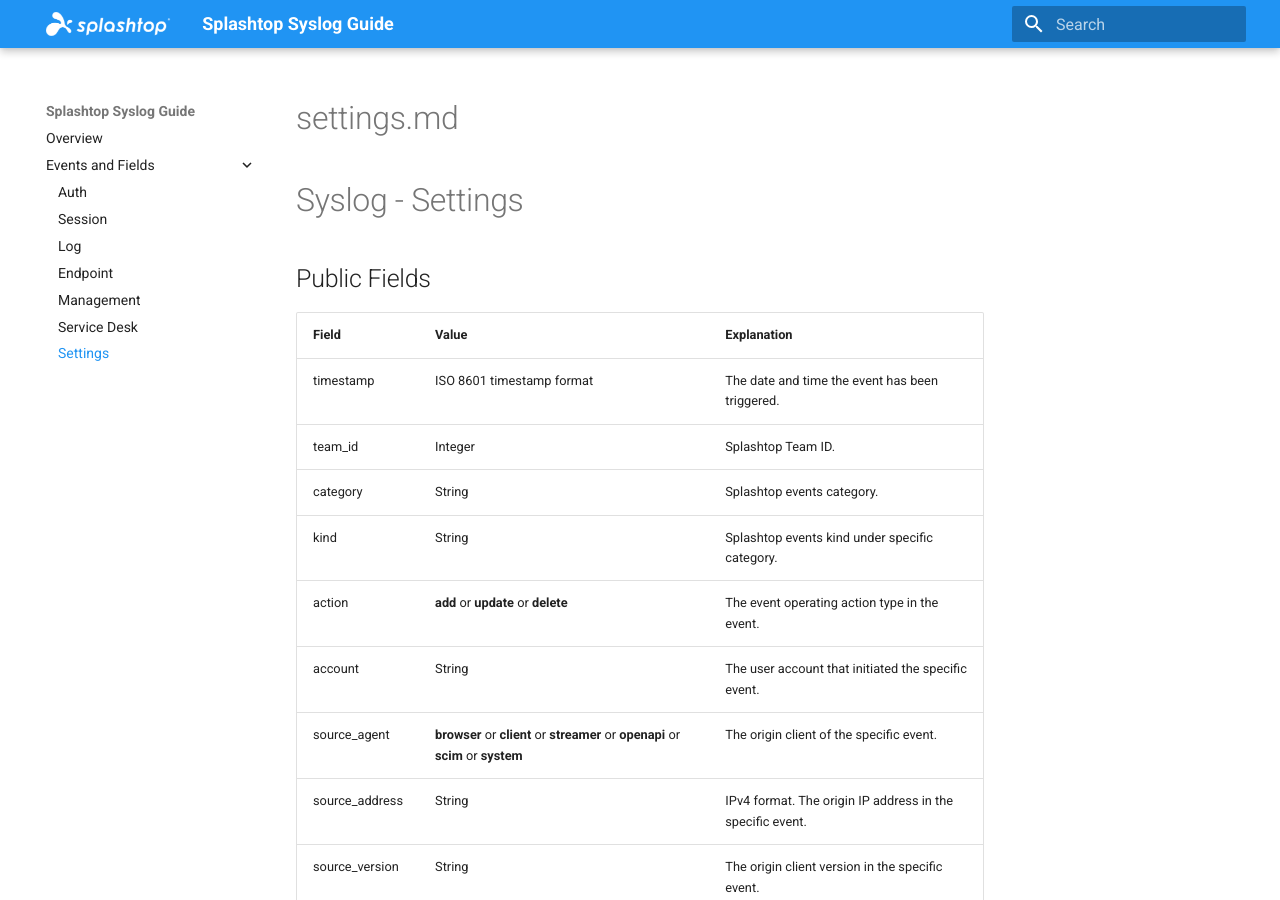
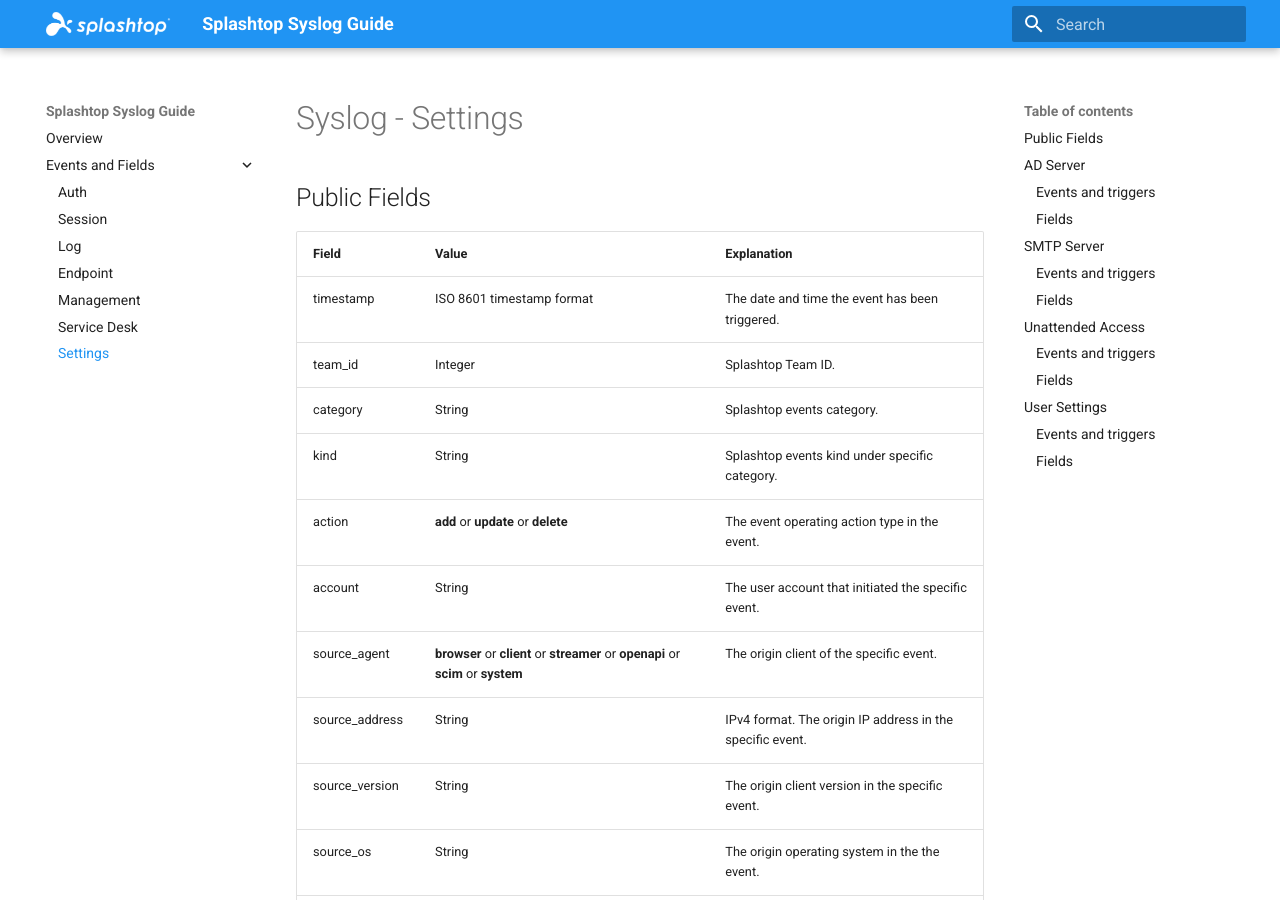
Before and after one commit to SplashtopInc/OnPrem-Syslog-Guide, an MkDocs documentation site: the page built from docs/category/settings.md, in a window 1280 px wide and 900 px high. Built offline with MkDocs 1.6.1 and Material for MkDocs 9.7.7, drawn with Linux system fonts in a browser that asks for light colours.

```diff
--- a/docs/category/settings.md
+++ b/docs/category/settings.md
@@ -1,5 +1,3 @@
-# settings.md
-
 # Syslog - Settings
 
 ## Public Fields
```
